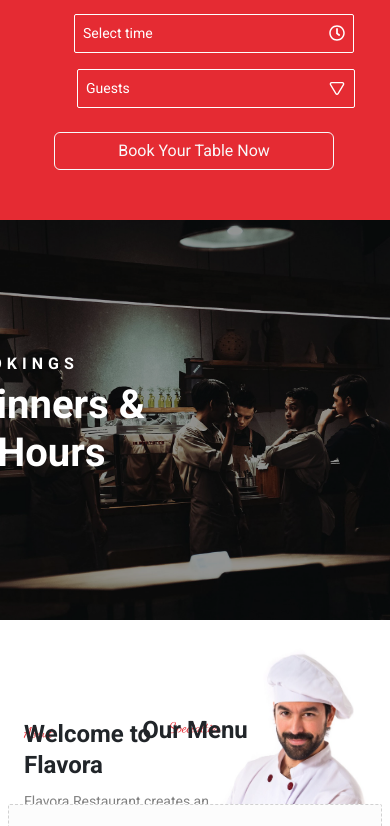
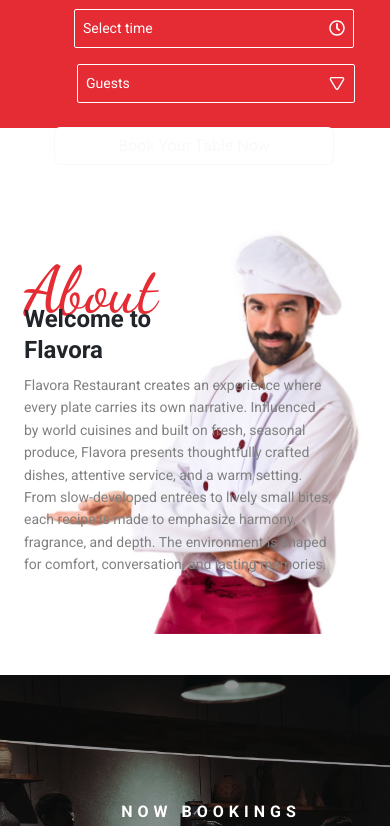
Before and after one commit to privsaaaa44/restaurant, a React (Vite) app: page /website/Home in a window 390 px wide. Shown: the part 1174-2000 px from the top of the page. Built offline with nearby package versions, Linux system fonts and the light colour scheme.

Commit message:
update all

```diff
--- a/src/App.css
+++ b/src/App.css
@@ -603,70 +603,26 @@
     height: 40px !important;
   }
 }
+
+
 @media (max-width: 480px) {
-      h1.hero-title.animate-slide-in {
+   h1.hero-title.animate-slide-in {
         margin-left: -4px !important;
         font-size: 46px !important;
         margin-top: 149px !important;
         width: 100% !important;
     }
-        .carousel-indicators {
-        margin-bottom: 21px !important;
-        margin-left: 43px !important;
-        gap: 11px;
-    }
-    .line {
-    display: none;
+    .bookingoverlay {
+  margin-left: 11px !important;
 }
-.carousel-overlay {
-    position: absolute;
-    top: 0;
-    left: 0px !important;
-    width: 100%;
-    height: 100%;
-    background: rgba(0, 0, 0, 0.4);
-    z-index: 1;
-}
-    * {
-        left: -11px !important;
-    }
-    .p-3 {
-        margin-top: 798px !important;
-    min-height: 100vh;
-    width: 100% !important;
-    margin: 0;
-    padding: 0 !important;
-}
-img.d-block.w-100.home-hero-img {
-    min-height: 100vh !important;
-}
-    span.px-3.food-title {
-        margin-left: 15px !important;
-        margin-top: -85px !important;
-    }
-    div#basic-navbar-nav {
-    width: 441px !important;
-}
-.position-relative.mt-3 {
-    margin-left: 91px !important;
-}
-svg.newicon {
-    /* margin-left: 8px; */
-    margin-left: 255px !important;
-}
-select.text-white.p-2.px-2.datepicker-input {
-    margin-left: -8px !important;
-    margin-right: 10px !important;
+    button.formclosepoppingbutton {
+    margin-left: 76px !important;
 }
 
+    .booking-popup {
+    margin-left: 232px !important;
+    text-align: left;
 }
-@media (max-width: 768px) {
-     h1.hero-title.animate-slide-in {
-        margin-left: -4px !important;
-        font-size: 46px !important;
-        margin-top: 149px !important;
-        width: 100% !important;
-    }
         span.px-3.food-title {
         margin-left: 15px !important;
         margin-top: -85px !important;
@@ -718,11 +674,186 @@
 div#basic-navbar-nav {
     width: 441px !important;
 }
+  .miniaboutsection.aos-init.aos-animate {
+        margin-bottom: 1321px !important;
+    }
     .p-3 {
-        margin-top: 798px !important;
+        /* margin-top: 798px !important; */
+             margin-top: 1349px !important;
+    padding-top: 388px !important;
     min-height: 100vh;
     width: 100% !important;
     margin: 0;
     padding: 0 !important;
 }
+    section.position-relative.absoluteimg {
+        margin-top: 455px !important;
+    }
+    .aos-init.aos-animate {
+    /* margin-bottom: 45px !important; */
+    margin-top: 31px !important;
 }
+    form.text-center {
+        padding-top: 399px !important;
+    }
+.re.aboutheading {
+    /* margin-top: -7px !important; */
+    margin-bottom: -25px !important;
+    font-size: 65px !important;
+}
+.hello.aboutpara {
+    width: 309px !important;
+    font-size: 14px !important;
+}
+.miniaboutsection.aos-init.aos-animate {
+    /* width: 454px !important; */
+    height: 978px !important;
+    background-size: cover;
+    background-position: right;
+    /* margin-right: -37px !important; */
+    margin-top: -1px !important;
+    background-repeat: no-repeat;
+    min-height: 52vh !important;
+}
+section.position-relative.absoluteimg {
+    /* width: 84px !important; */
+    height: 366px !important;
+}
+.sb1h1 {
+    margin-left: 222px !important;
+    width: 100%;
+}
+.sb1h11 {
+    margin-left: 234px !important;
+    width: 100%;
+    font-size: 32px !important;
+}
+}
+
+
+
+@media (max-width: 768px) {
+     h1.hero-title.animate-slide-in {
+        margin-left: -4px !important;
+        font-size: 46px !important;
+        margin-top: 149px !important;
+        width: 100% !important;
+    }
+    .sb1h1 {
+    margin-left: 222px !important;
+    width: 100%;
+}
+.sb1h11 {
+    margin-left: 234px !important;
+    width: 100%;
+    font-size: 32px !important;
+}
+    .aos-init.aos-animate {
+    /* margin-bottom: 45px !important; */
+    margin-top: 31px !important;
+}
+section.position-relative.absoluteimg {
+    /* width: 84px !important; */
+    height: 366px !important;
+}
+    .hello.aboutpara {
+    width: 309px !important;
+    font-size: 14px !important;
+}
+    .re.aboutheading {
+    /* margin-top: -7px !important; */
+    margin-bottom: -25px !important;
+    font-size: 65px !important;
+}
+    form.text-center {
+        padding-top: 399px !important;
+    }
+    .bookingoverlay {
+  margin-left: 11px !important;
+}
+    button.formclosepoppingbutton {
+    margin-left: 76px !important;
+}
+
+    .booking-popup {
+    margin-left: 232px !important;
+    text-align: left;
+}
+        span.px-3.food-title {
+        margin-left: 15px !important;
+        margin-top: -85px !important;
+    }
+    select.text-white.p-2.px-2.datepicker-input {
+    margin-left: -8px !important;
+    margin-right: 10px !important;
+}
+
+    .position-relative.mt-3 {
+    margin-left: 91px !important;
+}
+svg.newicon {
+    /* margin-left: 8px; */
+    margin-left: 255px !important;
+}
+    .line {
+    display: none;
+}
+      .carousel-overlay {
+        position: absolute;
+        top: 0;
+        left: 16px !important;
+        width: 451px !important;
+        height: 100%;
+        background: rgba(0, 0, 0, 0.4);
+        z-index: 1;
+        /* right: 48px !important; */
+    }
+    * {
+        left: -11px !important;
+                max-width: 104% !important;
+    }
+        .carousel-indicators {
+        margin-bottom: 21px !important;
+        margin-left: 43px !important;
+        gap: 11px;
+    }
+        .w-100 {
+        width: 100% !important;
+        height: auto !important;
+        margin-left: 21px !important;
+        width: 100px !important;
+        width: 116% !important;
+    }
+    img.d-block.w-100.home-hero-img {
+    min-height: 100vh !important;
+}
+div#basic-navbar-nav {
+    width: 441px !important;
+}
+  .miniaboutsection.aos-init.aos-animate {
+        margin-bottom: 1321px !important;
+    }
+    .p-3 {
+        /* margin-top: 798px !important; */
+             margin-top: 1349px !important;
+    padding-top: 388px !important;
+    min-height: 100vh;
+    width: 100% !important;
+    margin: 0;
+    padding: 0 !important;
+}
+    section.position-relative.absoluteimg {
+        margin-top: 455px !important;
+    }
+
+.miniaboutsection.aos-init.aos-animate {
+    /* width: 454px !important; */
+    height: 978px !important;
+    background-size: cover;
+    background-position: right;
+    /* margin-right: -37px !important; */
+    margin-top: -1px !important;
+    background-repeat: no-repeat;
+    min-height: 52vh !important;
+}
+}
--- a/src/components/Home.jsx
+++ b/src/components/Home.jsx
@@ -396,13 +396,13 @@
             </div>
                   <div className="d-flex justify-content-center" style={{ background: "#fff", height: "550px" }}>
                     <div className="p-3 " style={{ width: "380px", background: "#E52B33"}}>
-                      <h1 className="text-white text-center mt-5" style={{ fontSize: "22px", marginRight: "91px" }}>    Book Your Table
-            </h1>
               <form
               className="text-center"
               style={{ marginRight: "2px", fontSize: "14px" }}
               onSubmit={handleSubmit}
             >
+                      <h1 className="text-white text-center mt-5" style={{ fontSize: "22px", marginRight: "91px" }}>    Book Your Table
+            </h1>
               {/* Name Input */}
               <input
                 type="text"
@@ -439,7 +439,7 @@
               />
 
               {/* Check-in Date Picker */}
-              <div className="position-relative mt-3" style={{ width: "280px", marginLeft: "33px" }}>
+              <div className="position-relative mt-3 mx-auto" style={{ width: "280px"}}>
                 <div className="d-flex align-items-center position-relative" style={{ width: "100%" }}>
                   <DatePicker
                     selected={startDate}
@@ -521,9 +521,9 @@
                     <div className="miniaboutsection"  data-aos="fade-up"
               data-aos-delay="200"   style={{ backgroundImage: `url(${chef})`, marginBottom: "-100px" }}>
                   <div style={{marginTop: "100px"}} data-aos="fade-up"  data-aos-delay="200">
-              <h1 className="re">About</h1>
-              <h1 className="re2">Welcome to <br /> Flavora</h1>
-              <p className="hello">
+              <h1 className="re aboutheading">About</h1>
+              <h1 className="re2 welcomeheading">Welcome to <br /> Flavora</h1>
+              <p className="hello aboutpara">
               Flavora Restaurant creates an experience where every plate carries its own narrative. Influenced by world cuisines and built on fresh, seasonal produce, Flavora presents thoughtfully crafted dishes, attentive service, and a warm setting. From slow-developed entrées to lively small bites, each recipe is made to emphasize harmony, fragrance, and depth. The environment is shaped for comfort, conversation, and lasting memories.
               </p>
             </div>
@@ -537,6 +537,7 @@
               <>
                 {/* Overlay */}
                 <div
+                className="bookingoverlay"
                   style={{
                     position: "fixed",
                     top: 0,
@@ -574,7 +575,7 @@
                   <p>Time: {bookingDetails.time}</p>
                   <p>Guests: {bookingDetails.guests}</p>
 
-            <button
+            <button className="formclosepoppingbutton"
               onClick={() => {
                 setShowPopup(false);
                 setBookingDetails({});
@@ -620,6 +621,7 @@
               <div className="overlay"></div>
 
               <div
+              className="sb1mg"
                 style={{
                   position: "absolute",
                   top: "50%",
@@ -631,18 +633,18 @@
                   width: "100%"
                 }}
               >
-                <h1 className="" style={{ textTransform: "uppercase", fontSize: "16px", letterSpacing: "5px", fontWeight: "700" }}>
+                <h1 className="sb1h1" style={{ textTransform: "uppercase", fontSize: "16px", letterSpacing: "5px", fontWeight: "700" }}>
                   Now Bookings
                 </h1>
-                <h1 style={{fontWeight: "700", fontSize: "40px"}}>Private Dinners & Happy Hours</h1>
+                <h1 className="sb1h11" style={{fontWeight: "700", fontSize: "40px"}}>Private Dinners & Happy Hours</h1>
               </div>
             </section>
                   </div>
                   <div>
                     <section className="text-center">
                       <div className="text-center" style={{marginTop: "100px"}}>
-                      <h1 className="re">Specialties</h1>
-                      <h1 className="re2">Our Menu</h1>
+                      <h1 className="re specialties heading">Specialties</h1>
+                      <h1 className="re2  ourmenuheading">Our Menu</h1>
             <div style={{ marginTop: "50px" }}>
 
             {/* ROW 1 */}
@@ -838,8 +840,8 @@
                 }}
               >
                 <div className="contenb" data-aos="fade-up" data-aos-delay="200">
-            <h1 className="re">Testimony</h1>
-                      <h1 className="re2 fw-bold">Happy Customer</h1>
+            <h1 className="re testominalheading">Testimony</h1>
+                      <h1 className="re2 fw-bold happycustomerheading">Happy Customer</h1>
                       </div>
             <br />
             <br />
@@ -998,10 +1000,10 @@
                       <div className="i1img" style={{ backgroundImage: `url(${i1})` }}></div>
                       <div className="i2img" style={{backgroundImage: `url(${i2})`}}></div>
                       <div className="icontent ms-5 mt-5" style={{width: "548px"}} data-aos="fade-up" data-aos-delay="200">
-                          <h1 className="re">This is our secrets</h1>
-                      <h1 className="re2">Perfect Ingredients</h1>
-                      <p className="helloiamfirstone text-justify lh-lg text-secondary w-auto" >Far far away, behind the word mountains, far from the countries Vokalia and Consonantia, there live the blind texts. Separated they live in Bookmarksgrove right at the coast of the Semantics, a large language ocean.</p>
-                    <button className="btn btn-outline-danger newbtn">
+                          <h1 className="re thisisoursecretsheading">This is our secrets</h1>
+                      <h1 className="re2 perfectingredientsheading">Perfect Ingredients</h1>
+                      <p className="helloiamfirstone text-justify lh-lg text-secondary w-auto secretpara" >Far far away, behind the word mountains, far from the countries Vokalia and Consonantia, there live the blind texts. Separated they live in Bookmarksgrove right at the coast of the Semantics, a large language ocean.</p>
+                    <button className="btn btn-outline-danger newbtn secretbutton">
                       Learn More
                     </button>
                       </div>
--- a/src/index.css
+++ b/src/index.css
@@ -340,6 +340,7 @@
     p.text-justify.mt-2 {
         margin-left: 18px;
     }
+
 hr.footerhr {
     width: 86%;
 }
```
